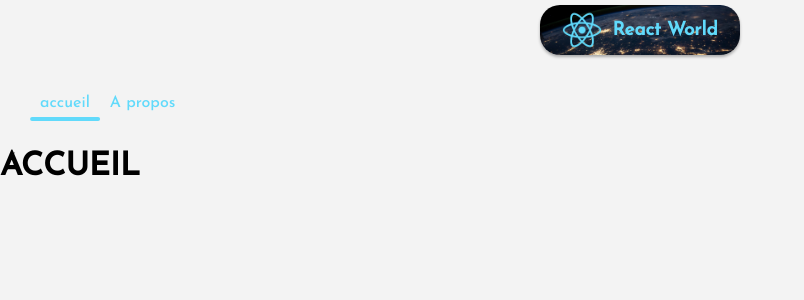
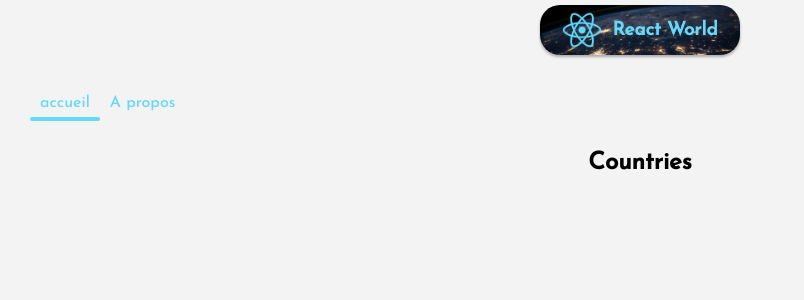
Before and after one commit to Manus76110/pays-par-continents, a React (Create React App) app: page / in a window 1280 px wide. Shown: the top 300 px of the page, without its empty margins (0-804 px from the left). Built offline with nearby package versions, Linux system fonts and the light colour scheme.

Commit message:
Create component Countries and install axios

```diff
--- a/package.json
+++ b/package.json
@@ -6,6 +6,7 @@
     "@testing-library/jest-dom": "^5.16.5",
     "@testing-library/react": "^13.3.0",
     "@testing-library/user-event": "^13.5.0",
+    "axios": "^0.27.2",
     "react": "^18.2.0",
     "react-dom": "^18.2.0",
     "react-router-dom": "^6.3.0",
--- /dev/null
+++ b/src/components/Countries.js
@@ -0,0 +1,11 @@
+import React from 'react';
+
+const Countries = () => {
+    return (
+        <div className='countries'>
+            <h2>Countries</h2>
+        </div>
+    );
+};
+
+export default Countries;
--- a/src/pages/Home.js
+++ b/src/pages/Home.js
@@ -1,4 +1,5 @@
 import React from 'react';
+import Countries from '../components/Countries';
 import Logo from '../components/Logo';
 import Navigation from '../components/Navigation';
 
@@ -7,7 +8,7 @@ const Home = () => {
         <div>
             <Logo />
             <Navigation />
-            <h1>ACCUEIL</h1>
+            <Countries />
         </div>
     );
 };
```
Also changed, not shown: 2 other files (tests, documents, lock files or other folders).
